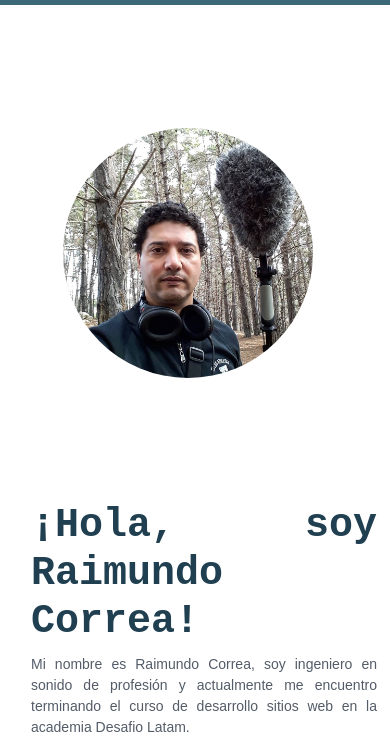
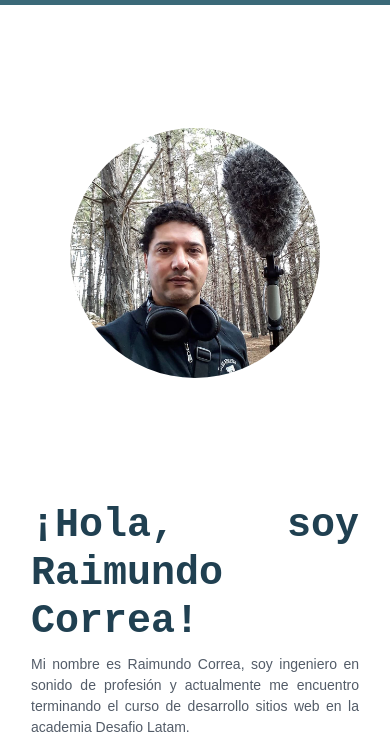
Before and after one commit to RaimundoCorreaBarros/proyecto, a plain HTML site: page index.html in a window 390 px wide. Shown: the part 66-817 px from the top of the page. Drawn offline with nearby package versions, Linux system fonts and the light colour scheme.

Commit message:
final v2.1 commit

```diff
--- a/assets/sass/layout/_main.scss
+++ b/assets/sass/layout/_main.scss
@@ -1,7 +1,7 @@
 main {
     @include pagina;
     display: grid;
-    grid-template-columns: 1fr 2fr;
+    grid-template-columns: .5fr 1fr;
     h1 {
         font-size: $xxx-large;
     }
@@ -11,7 +11,7 @@ main {
 }
 
 .main__foto {
-    padding: 0 5rem 5rem 3rem;
+
     grid-column: 1;
     align-self: center;
 
@@ -20,15 +20,11 @@ main {
         border-radius: 50%;
         width: 250px;
         height: auto;
-        :hover {
-            box-shadow: lightness($color: #a04444);
-            box-shadow: 0 5px;
-        }
     }
 }
 
 .main__texto {
-    padding: 0 5rem 5rem 3rem;
+    margin: 0 5rem 0 3rem;
     grid-column: 2;
     align-self: center;
 }
@@ -78,7 +74,7 @@ main {
         padding-top: 0;
     }
 
-    .main__foto {
-        padding-top: 1;
+    .main__texto {
+        margin: 0;
     }
 }
```
Also changed, not shown: assets/css/main.css, assets/images/svg/bajo.svg (deleted), assets/images/svg/logo-rai.svg (deleted), assets/images/svg/shotgun-rai.svg (deleted), assets/images/svg/shotgun.svg (deleted), 1 other file.
